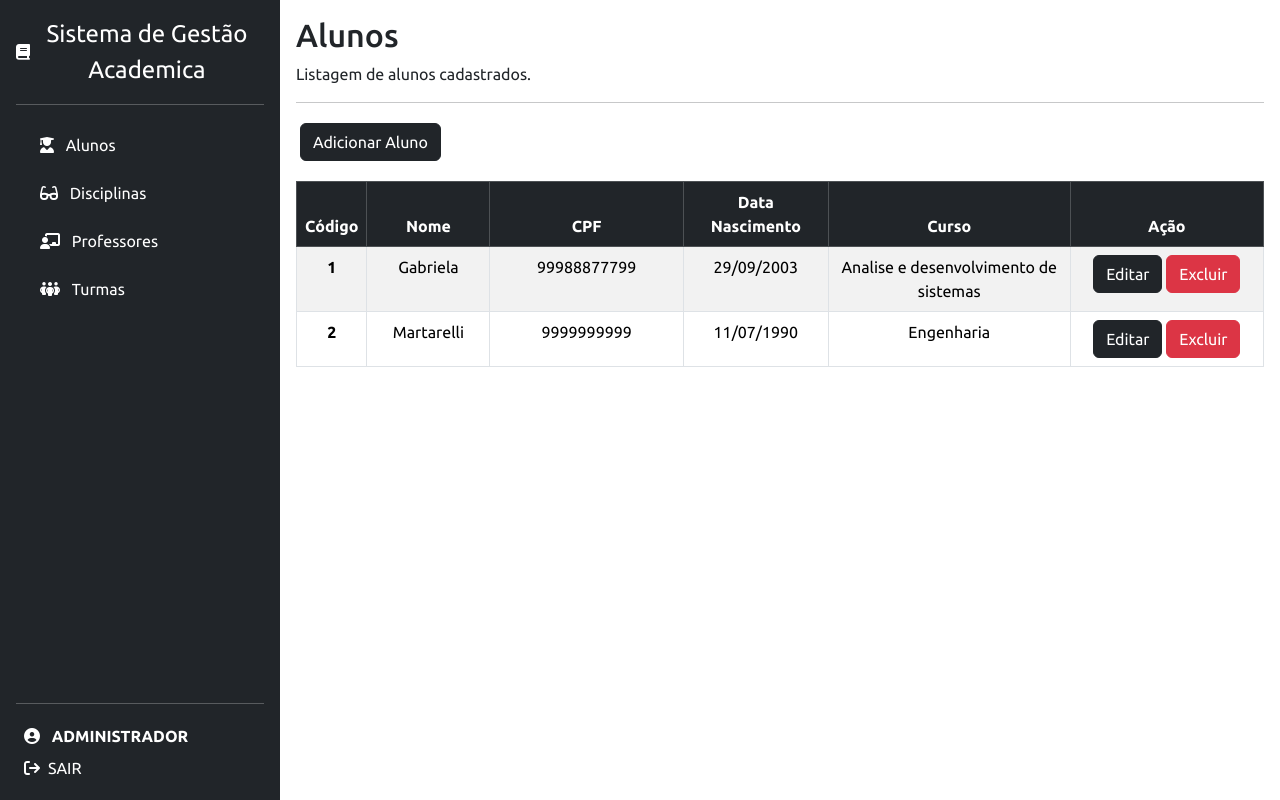
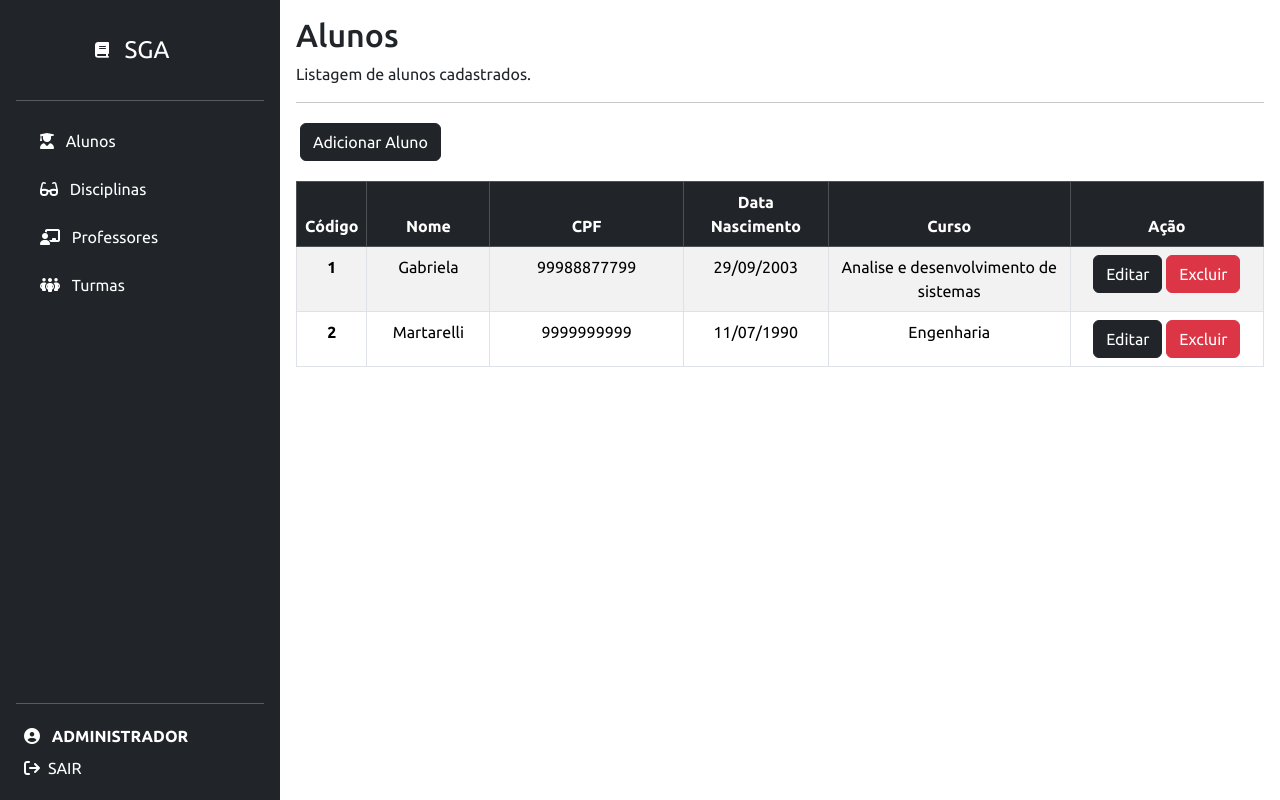
Before and after one commit to Martarelli/Sistema_de_Gestao_Academica, a PHP site: page /alunos.php in a window 1280 px wide. Run offline with PHP 8.4, Linux system fonts and the light colour scheme; a user stored in the database is signed in; data comes from the database, SQL or seed files in the repository; some libraries are stand-ins or nearby versions; some web fonts are replaced.

Commit message:
atualização cabeçalho

```diff
--- a/sidemenu.php
+++ b/sidemenu.php
@@ -7,9 +7,9 @@
 </head>
 <body class="w-100 d-flex vh-100">
 <div class="d-flex flex-column flex-shrink-0 p-3 text-white bg-dark" style="width: 280px;">
-    <a href="/Sistema_de_Gestao_Academica/dashboard.php" class="d-flex align-items-center mb-3 mb-md-0 me-md-auto text-white text-decoration-none">
+    <a href="/Sistema_de_Gestao_Academica/dashboard.php" class="d-flex w-100 text-center align-items-center justify-content-center mb-3 mb-md-0 me-md-auto text-white text-decoration-none">
       <i class="fa-solid fa-book fa-bounce"></i>
-      <span class="fs-4 text-center p-0 m-0">Sistema de Gestão Academica</span>
+      <span class="fs-4 text-center p-0 m-3">SGA</span>
     </a>
     <hr>
     <ul class="nav nav-pills flex-column mb-auto">
```
